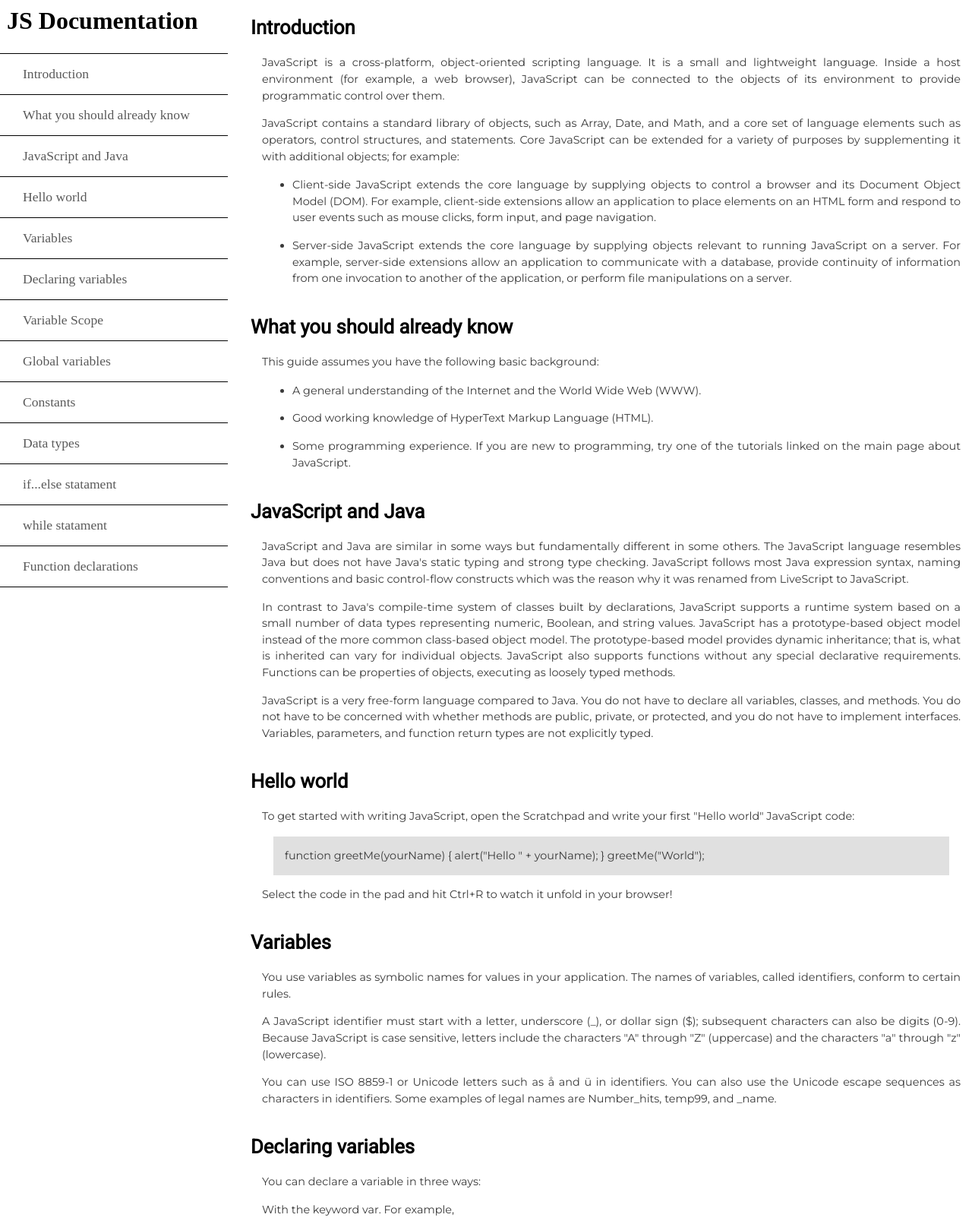
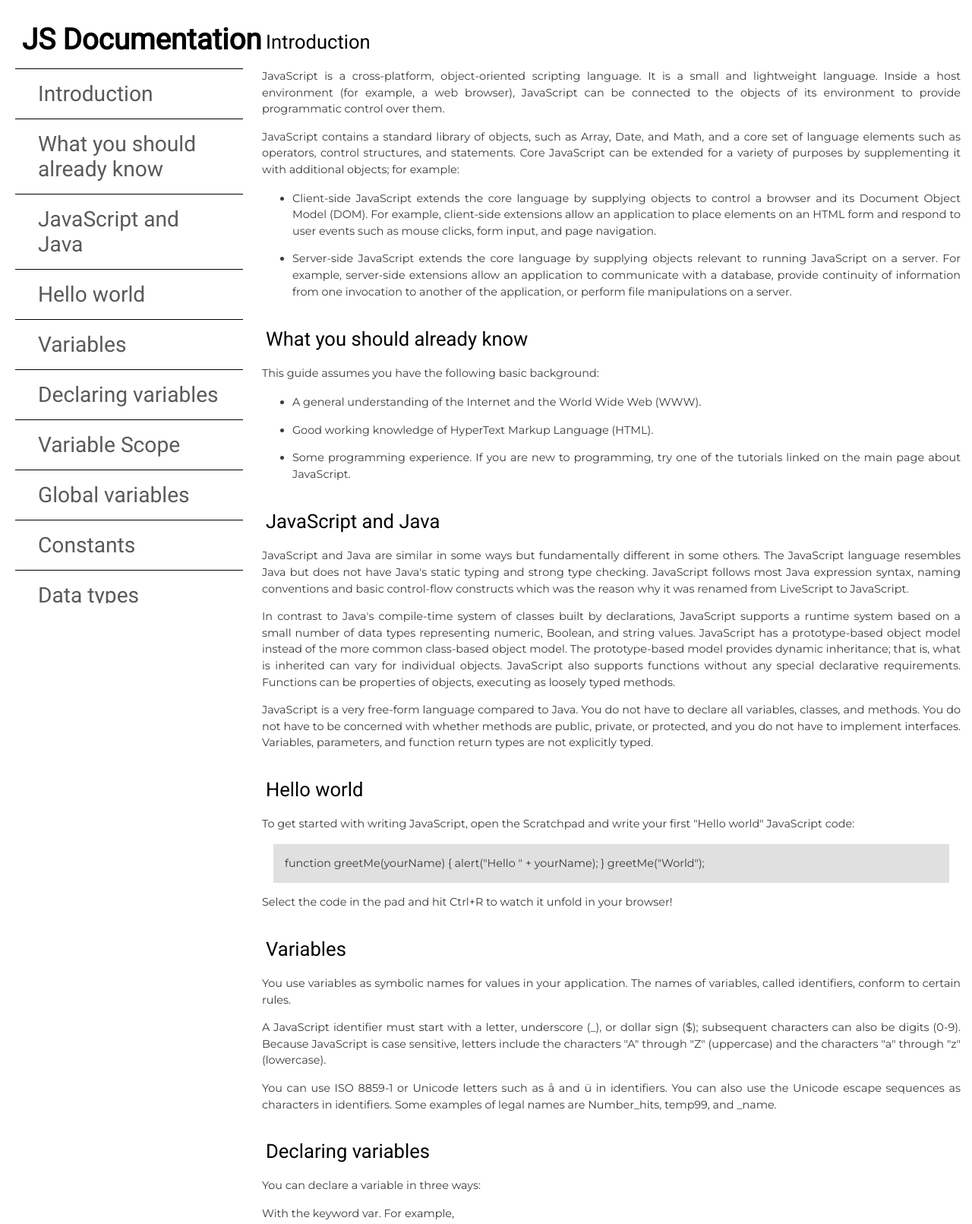
Before and after one commit to delfigica/fcc-project4, a plain HTML site: page index.html in a window 1280 px wide. Shown: the top 1611 px of the page at 76% size. Drawn offline with Linux system fonts and the light colour scheme.

Commit message:
second upload

```diff
--- a/index.html
+++ b/index.html
@@ -13,29 +13,31 @@
     />
   </head>
   <body>
-    <header>
+    <nav id="navbar">
+      <header>
       <h1>JS Documentation</h1>
     <div class="sidenav">
-      <a href="#introduction">Introduction</a>
-      <a href="#know">What you should already know</a>
-      <a href="#java">JavaScript and Java</a>
-      <a href="#helloWorld">Hello world</a>
-      <a href="#variable">Variables</a>
-      <a href="#declaring">Declaring variables</a>
-      <a href="#scope">Variable Scope</a>
-      <a href="#global">Global variables</a>
-      <a href="#constant">Constants</a>
-      <a href="#data">Data types</a>
-      <a href="#statament">if...else statament</a>
-      <a href="#whileStatament">while statament</a>
-      <a href="#functionDeclarations">Function declarations</a>
-      <a href="#reference">Reference</a>
+      <a class="nav-link" href="#introduction">Introduction</a>
+      <a class="nav-link" href="#know">What you should already know</a>
+      <a class="nav-link" href="#java">JavaScript and Java</a>
+      <a class="nav-link" href="#helloWorld">Hello world</a>
+      <a class="nav-link" href="#variable">Variables</a>
+      <a class="nav-link" href="#declaring">Declaring variables</a>
+      <a class="nav-link" href="#scope">Variable Scope</a>
+      <a class="nav-link" href="#global">Global variables</a>
+      <a class="nav-link" href="#constant">Constants</a>
+      <a class="nav-link" href="#data">Data types</a>
+      <a class="nav-link" href="#statament">if...else statament</a>
+      <a class="nav-link" href="#whileStatament">while statament</a>
+      <a class="nav-link" href="#functionDeclarations">Function declarations</a>
+      <a class="nav-link" href="#reference">Reference</a>
     </div>
-</header>
-    <main>
+    </header>
+    </nav>
+    <main id="main-doc">
     <div class="content">
-      <div id="introduction" class="introduction">
-        <h2>Introduction</h2>
+      <section class="main-section">
+        <header>Introduction</header>
         <p>
           JavaScript is a cross-platform, object-oriented scripting language. It
           is a small and lightweight language. Inside a host environment (for
@@ -66,9 +68,9 @@
             server.
           </li>
         </ul>
-      </div>
-      <div id="know" class="know">
-        <h2>What you should already know</h2>
+      </section>
+      <section id="know" class="main-section">
+        <header>What you should already know</header>
         <p>This guide assumes you have the following basic background:</p>
         <ul>
           <li>
@@ -81,9 +83,9 @@
             of the tutorials linked on the main page about JavaScript.
           </li>
         </ul>
-      </div>
-      <div id="java" class="java">
-        <h2>JavaScript and Java</h2>
+      </section>
+      <section id="java" class="main-section">
+        <header>JavaScript and Java</header>
         <p>
           JavaScript and Java are similar in some ways but fundamentally
           different in some others. The JavaScript language resembles Java but
@@ -110,9 +112,9 @@
           protected, and you do not have to implement interfaces. Variables,
           parameters, and function return types are not explicitly typed.
         </p>
-      </div>
-      <div id="helloWorld" class="helloWorld">
-        <h2>Hello world</h2>
+      </section>
+      <section id="helloWorld" class="main-section">
+        <header>Hello world</header>
         <p>
           To get started with writing JavaScript, open the Scratchpad and write
           your first "Hello world" JavaScript code:
@@ -125,9 +127,9 @@
           Select the code in the pad and hit Ctrl+R to watch it unfold in your
           browser!
         </p>
-      </div>
-      <div id="variable" class="variable">
-        <h2>Variables</h2>
+      </section>
+      <section id="variable" class="main-section">
+        <header>Variables</header>
         <p>
           You use variables as symbolic names for values in your application.
           The names of variables, called identifiers, conform to certain rules.
@@ -145,9 +147,9 @@
           characters in identifiers. Some examples of legal names are
           Number_hits, temp99, and _name.
         </p>
-      </div>
-      <div id="declaring" class="declaring">
-        <h2>Declaring variables</h2>
+      </section>
+      <section id="declaring" class="main-section">
+        <header>Declaring variables</header>
         <p>You can declare a variable in three ways:</p>
         <p>With the keyword var. For example,</p>
         <p class="function">var x = 42.</p>
@@ -166,9 +168,9 @@
           This syntax can be used to declare a block scope local variable. See
           Variable scope below.
         </p>
-      </div>
-      <div id="scope" class="scope">
-        <h2>Variable scope</h2>
+      </section>
+      <section id="scope" class="main-section">
+        <header>Variable scope</header>
         <p>
           When you declare a variable outside of any function, it is called a
           global variable, because it is available to any other code in the
@@ -193,9 +195,9 @@
           if (true) { let y = 5; } console.log(y); // ReferenceError: y is not
           defined
         </p>
-      </div>
-      <div id="global" class="global">
-        <h2>Global variables</h2>
+      </section>
+      <section id="global" class="main-section">
+        <header>Global variables</header>
         <p>
           Global variables are in fact properties of the global object. In web
           pages the global object is window, so you can set and access global
@@ -208,9 +210,9 @@
           in a document, you can refer to this variable from an iframe as
           parent.phoneNumber.
         </p>
-      </div>
-      <div id="constant" class="constant">
-        <h2>Constants</h2>
+      </section>
+      <section id="constant" class="main-section">
+        <header>Constants</header>
         <p>
           You can create a read-only, named constant with the const keyword. The
           syntax of a constant identifier is the same as for a variable
@@ -242,9 +244,9 @@
         <p class="function">
           const MY_OBJECT = {"key": "value"}; MY_OBJECT.key = "otherValue";
         </p>
-      </div>
-      <div id="data" class="data">
-        <h2>Data types</h2>
+      </section>
+      <section id="data" class="main-section">
+        <header>Data types</header>
         <p>The latest ECMAScript standard defines seven data types:</p>
         <ul>
           <li>Six data types that are primitives:</li>
@@ -272,9 +274,9 @@
           think of objects as named containers for values, and functions as
           procedures that your application can perform.
         </p>
-      </div>
-      <div id="statament" class="statament">
-        <h2>if...else statement</h2>
+      </section>
+      <section id="statament" class="main-section">
+        <header>if...else statement</header>
         <p>
           Use the if statement to execute a statement if a logical condition is
           true. Use the optional else clause to execute a statement if the
@@ -323,9 +325,9 @@
           example:
         </p>
         <p class="function">if ((x = y)) { /* statements here */ }</p>
-      </div>
-      <div id="whileStatament" class="whileStatament">
-        <h2>while statement</h2>
+      </section>
+      <section id="whileStatament" class="main-section">
+        <header>while statement</header>
         <p>
           A while statement executes its statements as long as a specified
           condition evaluates to true. A while statement looks as follows:
@@ -365,9 +367,9 @@
           After completing the third pass, the condition n < 3 is no longer
           true, so the loop terminates.
         </p>
-      </div>
-      <div id="functionDeclarations" class="functionDeclarations">
-          <h2>Function declarations</h2>
+      </section>
+      <section id="functionDeclarations" class="main-section">
+          <header>Function declarations</header>
         <p>
           A function definition (also called a function declaration, or function
           statement) consists of the function keyword, followed by:
@@ -403,9 +405,9 @@
           changes the value of the parameter, this change is not reflected
           globally or in the calling function.
         </p>
-      </div>
-      <div id="reference" class="reference">
-        <h2>Reference</h2>
+      </section>
+      <section id="reference" class="main-section">
+        <header>Reference</header>
         <ul>
           <li>
             All the documentation in this page is taken from
@@ -415,7 +417,7 @@
             >
           </li>
         </ul>
-      </div>
+      </section>
     </div>
 </main>
   </body>
--- a/style.css
+++ b/style.css
@@ -4,7 +4,7 @@ body {
   flex-direction: column;
   margin: 0;
 }
-header {
+#navbar {
   width: 30%;
 }
 main {
@@ -41,9 +41,10 @@ h1 {
   max-width: 1000px;
   margin-left: 330px;
 }
-h2 {
+header {
   font-size: 1.6em;
   font-family: 'Roboto', sans-serif;
+  margin: 20px;
 }
 p, li {
   font-size: .9em;
@@ -62,7 +63,7 @@ li {
   margin: 10px 30px;
 }
 @media (max-width: 900px) {
-  header {
+  #navbar {
     background-color: white;
     position: relative;
     width: 90%;
```
